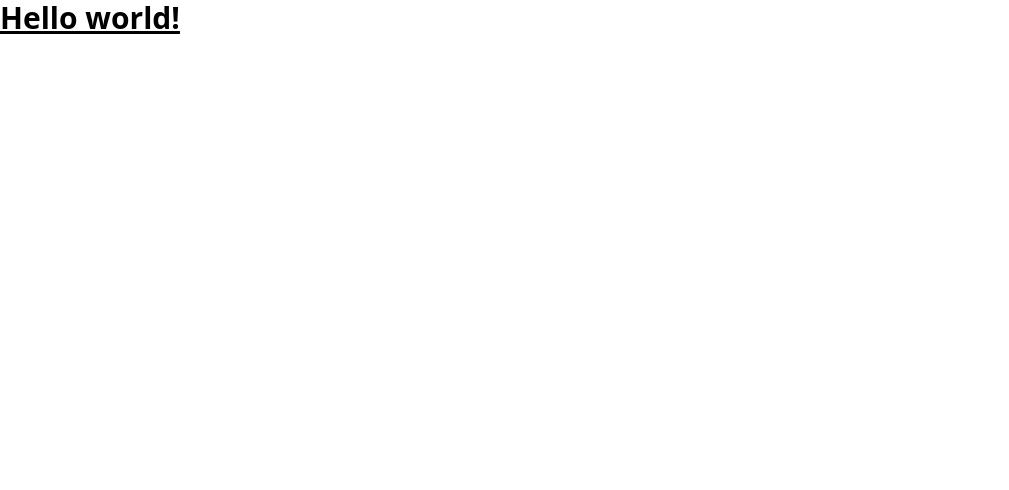
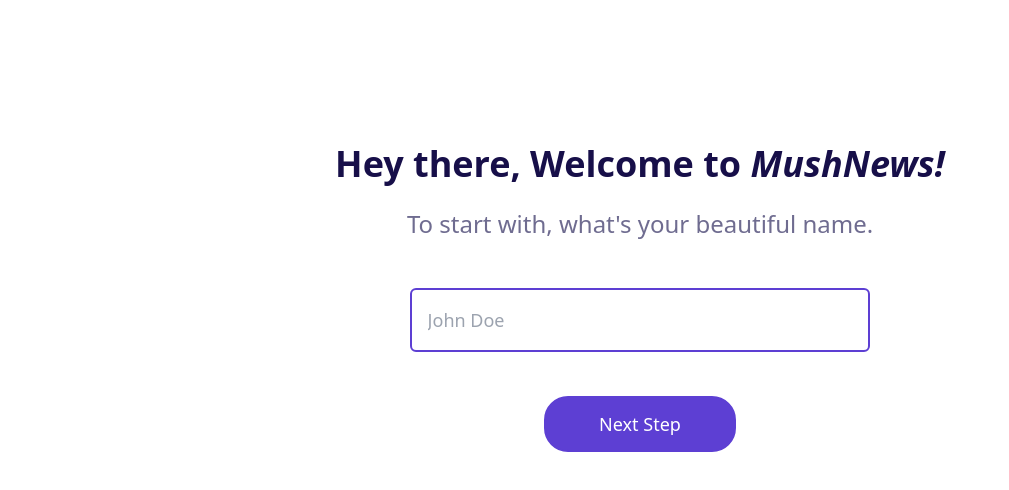
Before and after one commit to aphrysof/mushnews, a React (Create React App) app: page / in a window 1280 px wide. Shown: the top 490 px of the page, without its empty margins (0-1009 px from the left). Built offline with nearby package versions, Linux system fonts and the light colour scheme.

Commit message:
first-page design impelemented

```diff
--- a/src/App.tsx
+++ b/src/App.tsx
@@ -1,12 +1,10 @@
-
+import {FirstStep} from './components/index'
 
 function App() {
   return (
-    <div className="App">
-     <h1 className="text-3xl font-bold underline">
-      Hello world!
-    </h1>
-    </div>
+   <>
+   <FirstStep />
+   </>
   );
 }
 
--- /dev/null
+++ b/src/components/button/Button.tsx
@@ -0,0 +1,10 @@
+type ButtonProps = {
+  children: React.ReactNode;
+}
+const Button = (props: ButtonProps) => {
+  return (
+    <button className = 'md: bg-[#5D3FD3] border-2 border-[#5D3FD3] w-1/4 p-3 text-white text-lg rounded-3xl'>{props.children}</button>
+  )
+}
+
+export default Button
--- /dev/null
+++ b/src/components/first/First.tsx
@@ -0,0 +1,15 @@
+import { Button } from '../index'
+
+const First = () => {
+  return (
+    <div className = "md:max-w-full w-3/5 my-36 mx-auto flex flex-col items-center gap-6">
+      <h1 className = "text-4xl font-semibold text-[#170F49]">Hey there, Welcome to <span className='italic'>MushNews!</span></h1>
+      <h6 className = 'text-2xl font-medium text-[#6F6C90] mb-6'>To start with, what's your beautiful name.</h6>
+      <input type = "text" placeholder = "John Doe" className='w-3/5 p-4 border-2 border-[#5D3FD3] rounded-md outline-[#5D3FD3]
+      text-lg caret-[#5d3fd3] text-[#6F6C90] mb-5' required/>
+      <Button>Next Step</Button>
+    </div>
+  )
+}
+
+export default First
--- /dev/null
+++ b/src/components/index.js
@@ -0,0 +1,4 @@
+export { default as FirstStep } from "./first/First";
+export { default as SecondStep } from "./second/Second";
+export { default as ThirdStep } from "./third/Third";
+export { default as Button } from "./button/Button";
--- /dev/null
+++ b/src/components/second/Second.tsx
@@ -0,0 +1,8 @@
+
+const Second = () => {
+  return (
+    <div>Second</div>
+  )
+}
+
+export default Second
--- /dev/null
+++ b/src/components/third/Third.tsx
@@ -0,0 +1,8 @@
+
+const Third = () => {
+  return (
+    <div>Third</div>
+  )
+}
+
+export default Third
```
